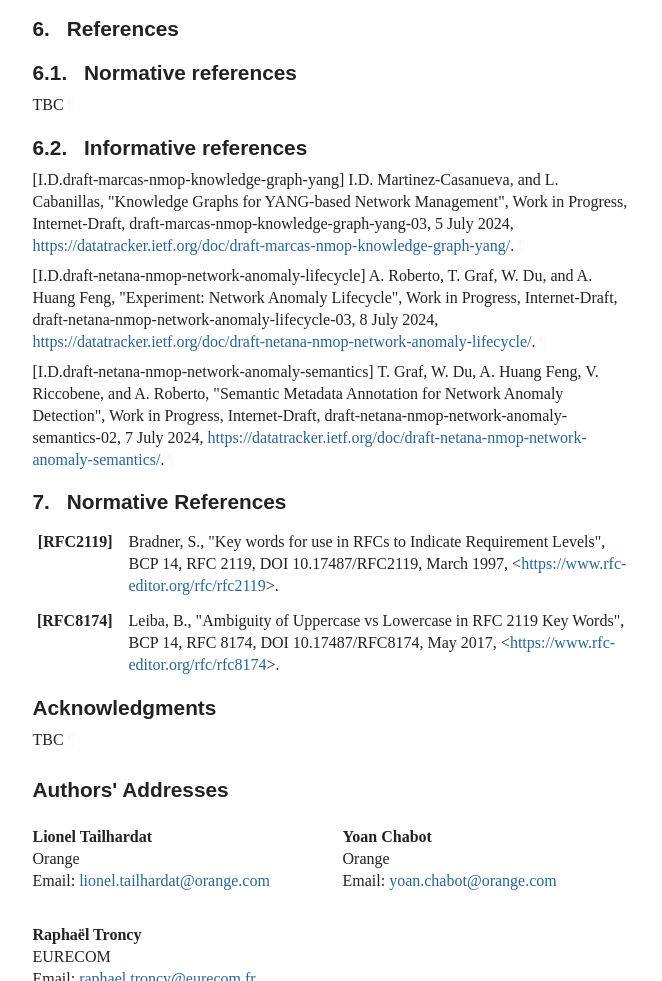
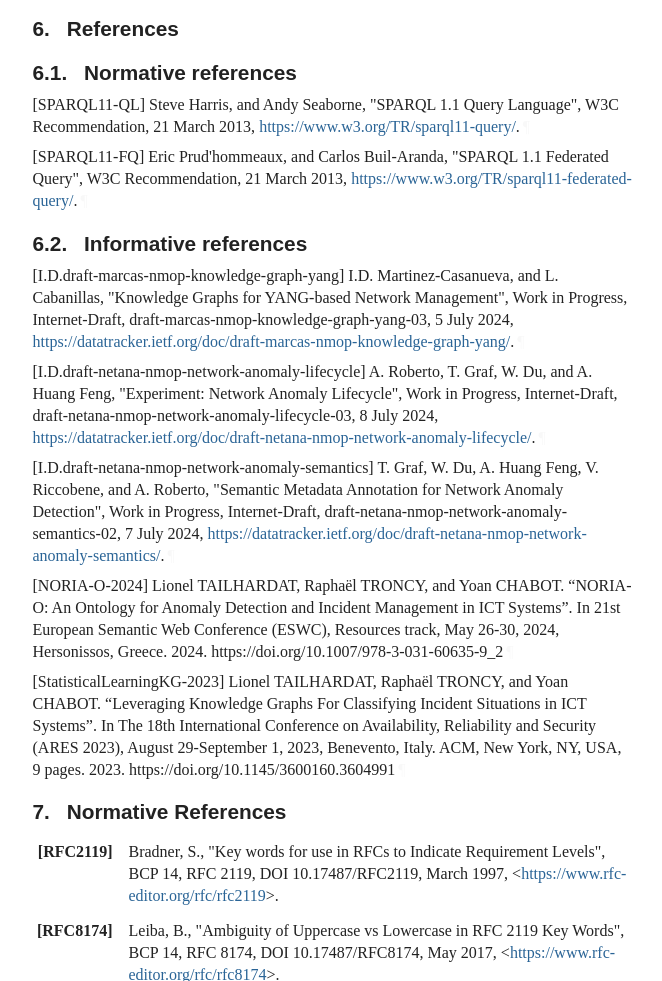
Before and after one commit to GenEars/draft-noria-incident-management-at-scale, a plain HTML site: page draft-tailhardat-nmop-incident-management-noria.html in a window 1280 px wide. Shown: the part 3646-4627 px from the top of the page, without its empty margins (92-754 px from the left). Drawn offline with Linux system fonts and the light colour scheme; a web font is replaced by a local one.

Commit message:
Script updating gh-pages from 228160d. [ci skip]

```diff
--- a/draft-tailhardat-nmop-incident-management-noria.html
+++ b/draft-tailhardat-nmop-incident-management-noria.html
@@ -1450,7 +1450,18 @@ access policy   ┌───────┐
         <h3 id="name-normative-references">
 <a href="#section-6.1" class="section-number selfRef">6.1. </a><a href="#name-normative-references" class="section-name selfRef">Normative references</a>
         </h3>
-<p id="section-6.1-1">TBC<a href="#section-6.1-1" class="pilcrow">¶</a></p>
+<p id="section-6.1-1">[SPARQL11-QL]
+  Steve Harris, and Andy Seaborne,
+  "SPARQL 1.1 Query Language",
+  W3C Recommendation,
+  21 March 2013,
+  <a href="https://www.w3.org/TR/sparql11-query/">https://www.w3.org/TR/sparql11-query/</a>.<a href="#section-6.1-1" class="pilcrow">¶</a></p>
+<p id="section-6.1-2">[SPARQL11-FQ]
+  Eric Prud'hommeaux, and Carlos Buil-Aranda,
+  "SPARQL 1.1 Federated Query",
+  W3C Recommendation,
+  21 March 2013,
+  <a href="https://www.w3.org/TR/sparql11-federated-query/">https://www.w3.org/TR/sparql11-federated-query/</a>.<a href="#section-6.1-2" class="pilcrow">¶</a></p>
 </section>
 </div>
 <div id="informative-references">
@@ -1482,6 +1493,19 @@ access policy   ┌───────┐
   draft-netana-nmop-network-anomaly-semantics-02,
   7 July 2024,
   <a href="https://datatracker.ietf.org/doc/draft-netana-nmop-network-anomaly-semantics/">https://datatracker.ietf.org/doc/draft-netana-nmop-network-anomaly-semantics/</a>.<a href="#section-6.2-3" class="pilcrow">¶</a></p>
+<p id="section-6.2-4">[NORIA-O-2024]
+  Lionel TAILHARDAT, Raphaël TRONCY, and Yoan CHABOT.
+  “NORIA-O: An Ontology for Anomaly Detection and Incident Management in ICT Systems”.
+  In 21st European Semantic Web Conference (ESWC), Resources track, May 26-30, 2024, Hersonissos, Greece.
+  2024.
+  https://doi.org/10.1007/978-3-031-60635-9_2<a href="#section-6.2-4" class="pilcrow">¶</a></p>
+<p id="section-6.2-5">[StatisticalLearningKG-2023]
+  Lionel TAILHARDAT, Raphaël TRONCY, and Yoan CHABOT.
+  “Leveraging Knowledge Graphs For Classifying Incident Situations in ICT Systems”.
+  In The 18th International Conference on Availability, Reliability and Security (ARES 2023), August 29-September 1, 2023, Benevento, Italy.
+  ACM, New York, NY, USA, 9 pages.
+  2023.
+  https://doi.org/10.1145/3600160.3604991<a href="#section-6.2-5" class="pilcrow">¶</a></p>
 </section>
 </div>
 </section>
```
Also changed, not shown: draft-tailhardat-nmop-incident-management-noria.txt.
